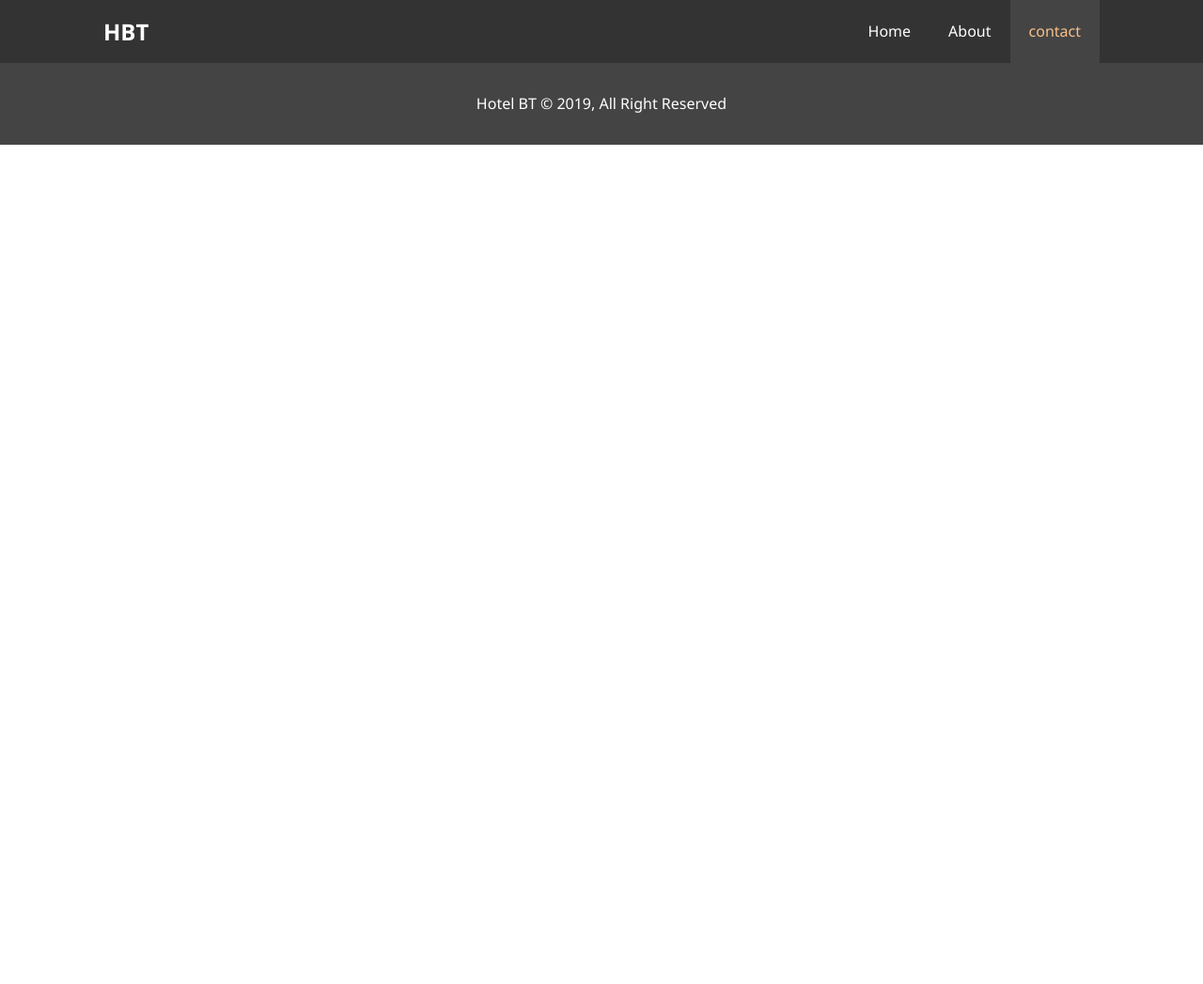
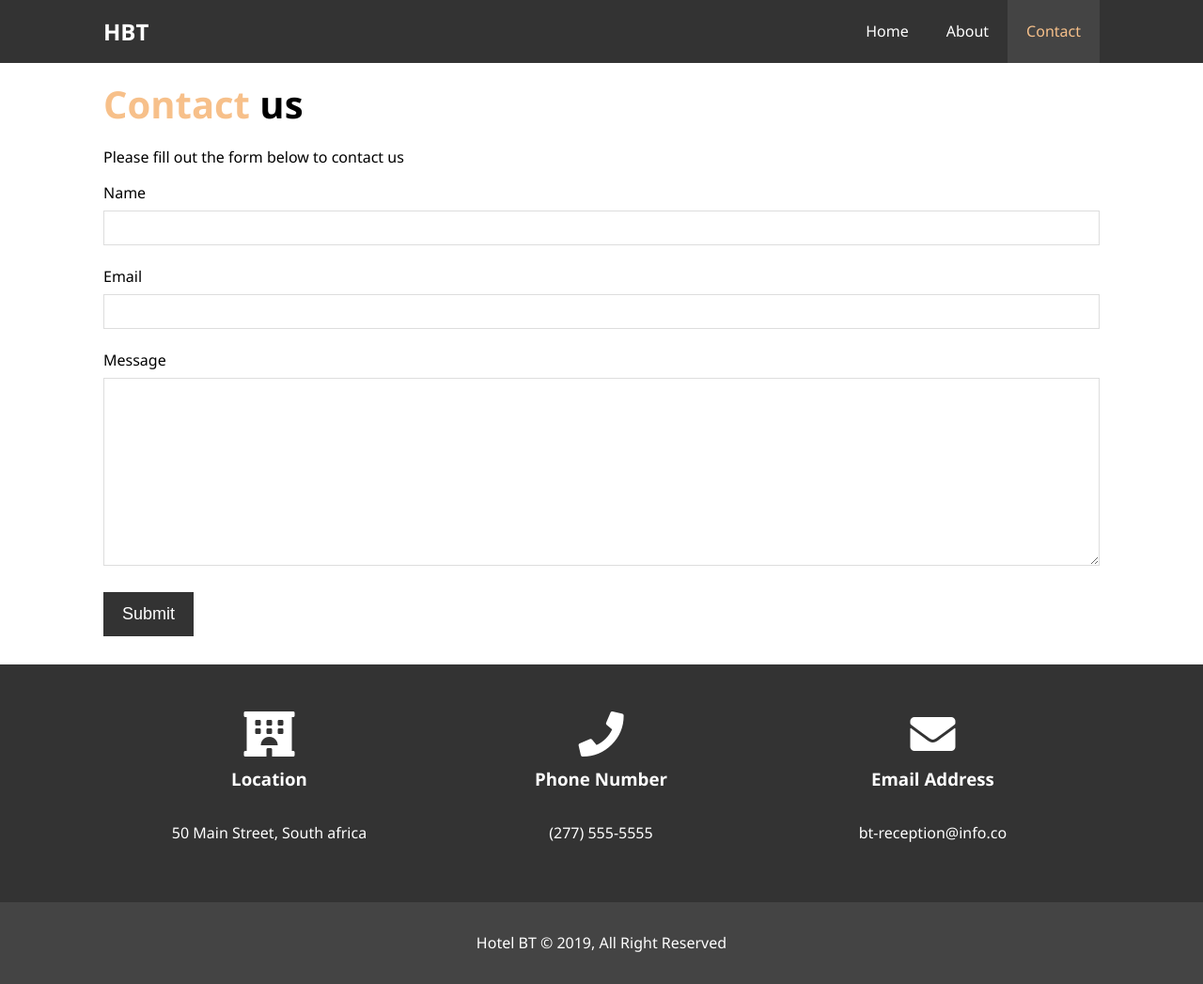
Before and after one commit to VictorKanama/hotel_website, a plain HTML site: page contact.html in a window 1280 px wide. Shown: the whole page at 94% size. Before the commit the page ends 800 px from the top, so only its background shows below. Drawn offline with Linux system fonts and the light colour scheme.

Commit message:
Contact Page

```diff
--- a/contact.html
+++ b/contact.html
@@ -8,6 +8,12 @@
       content="Welcome to the most extraordinary hotel in South Africa"
     />
     <meta name="keywords" content="hotel,south africa" />
+    <link
+      rel="stylesheet"
+      href="https://use.fontawesome.com/releases/v5.6.1/css/all.css"
+      integrity="sha384-gfdkjb5BdAXd+lj+gudLWI+BXq4IuLW5IT+brZEZsLFm++aCMlF1V92rMkPaX4PP"
+      crossorigin="anonymous"
+    />
     <link rel="stylesheet" href="./css/style.css" />
     <title>Hotel BT | Contact</title>
   </head>
@@ -19,11 +25,58 @@
           <ul>
             <li><a href="index.html">Home</a></li>
             <li><a href="about.html">About</a></li>
-            <li><a class="current" href="contact.html">contact</a></li>
+            <li><a class="current" href="contact.html">Contact</a></li>
           </ul>
         </div>
       </nav>
     </header>
+
+    <section id="contact-form" class="py-3">
+      <div class="container">
+        <h1 class="l-heading"><span class="text-primary">Contact</span> us</h1>
+        <p>Please fill out the form below to contact us</p>
+        <form action="process.php">
+          <div class="form-group">
+            <label for="name">Name</label>
+            <input type="text" name="name" id="name" />
+          </div>
+          <div class="form-group">
+            <label for="email">Email</label>
+            <input type="email" name="email" id="email" />
+          </div>
+          <div class="form-group">
+            <label for="message">Message</label>
+            <textarea name="message" id="message"></textarea>
+          </div>
+          <button class="btn" type="submit">Submit</button>
+        </form>
+      </div>
+    </section>
+    <section id="contact-info" class="bg-dark">
+      <div class="container">
+        <div class="box">
+          <i class="fas fa-hotel fa-3x"></i>
+          <h3>Location</h3>
+          <p>
+            50 Main Street, South africa
+          </p>
+        </div>
+        <div class="box">
+          <i class="fas fa-phone fa-3x"></i>
+          <h3>Phone Number</h3>
+          <p>
+            (277) 555-5555
+          </p>
+        </div>
+        <div class="box">
+          <i class="fas fa-envelope fa-3x"></i>
+          <h3>Email Address</h3>
+          <p>
+            bt-reception@info.co
+          </p>
+        </div>
+      </div>
+    </section>
 
     <footer id="main-footer">
       <p>Hotel BT &copy; 2019, All Right Reserved</p>
--- a/css/style.css
+++ b/css/style.css
@@ -246,6 +246,33 @@ p {
   border-radius: 50%;
 }
 
+/* Contact form */
+#contact-form .form-group {
+  margin-bottom: 20px;
+}
+
+#contact-form label {
+  display: block;
+  margin-bottom: 5px;
+}
+
+#contact-form input,
+#contact-form textarea {
+  width: 100%;
+  padding: 10px;
+  border: 1px #ddd solid;
+}
+
+#contact-form textarea {
+  height: 200px;
+}
+
+#contact-form input:focus,
+#contact-form textarea:focus {
+  outline: none;
+  border-color: #f7c08a;
+}
+
 /* Footer */
 #main-footer {
   text-align: center;
```
Also changed, not shown: about.html (+1 -1 lines), index.html (+1 -1 lines).
